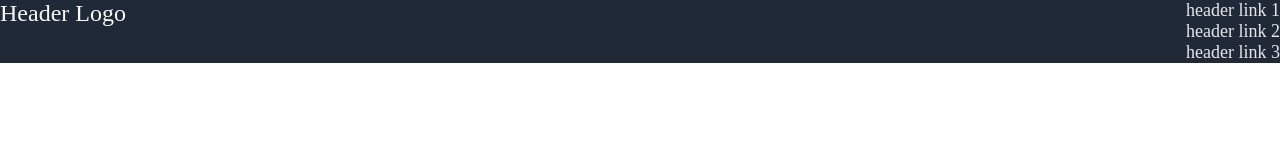
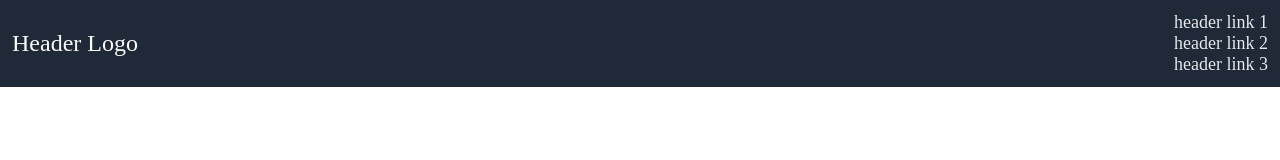
Before and after one commit to jcwebb1/landing-page, a plain HTML site: page index.html in a window 1280 px wide. Drawn offline with Linux system fonts and the light colour scheme.

Commit message:
Touched us some css on the header and now about 11% done lol

```diff
--- a/style.css
+++ b/style.css
@@ -7,6 +7,8 @@
     color: #E5E7EB;
     display: flex;
     justify-content: space-between;
+    align-items: center;
+    padding: 12px;
 }
 
 .head-logo {
@@ -17,5 +19,4 @@
 .link-list {
     font-size: 18px;
     list-style-type: none;
-
 }
```
